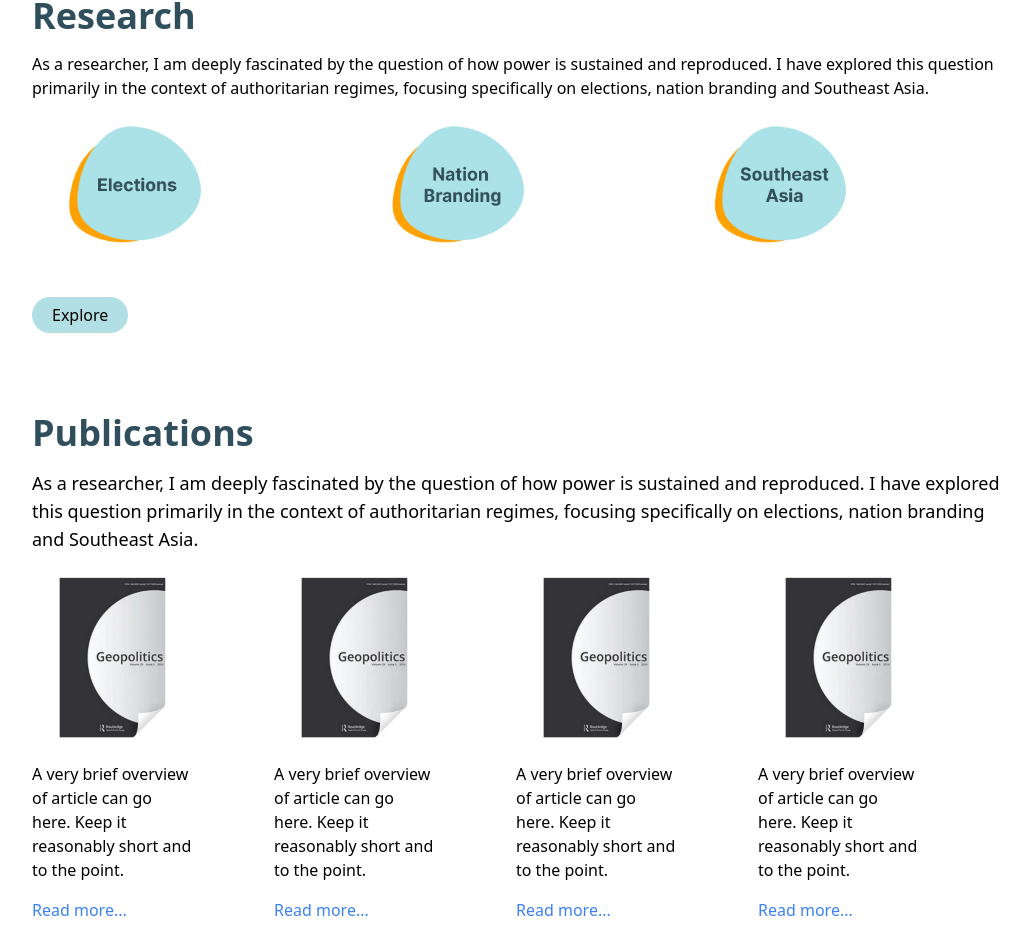
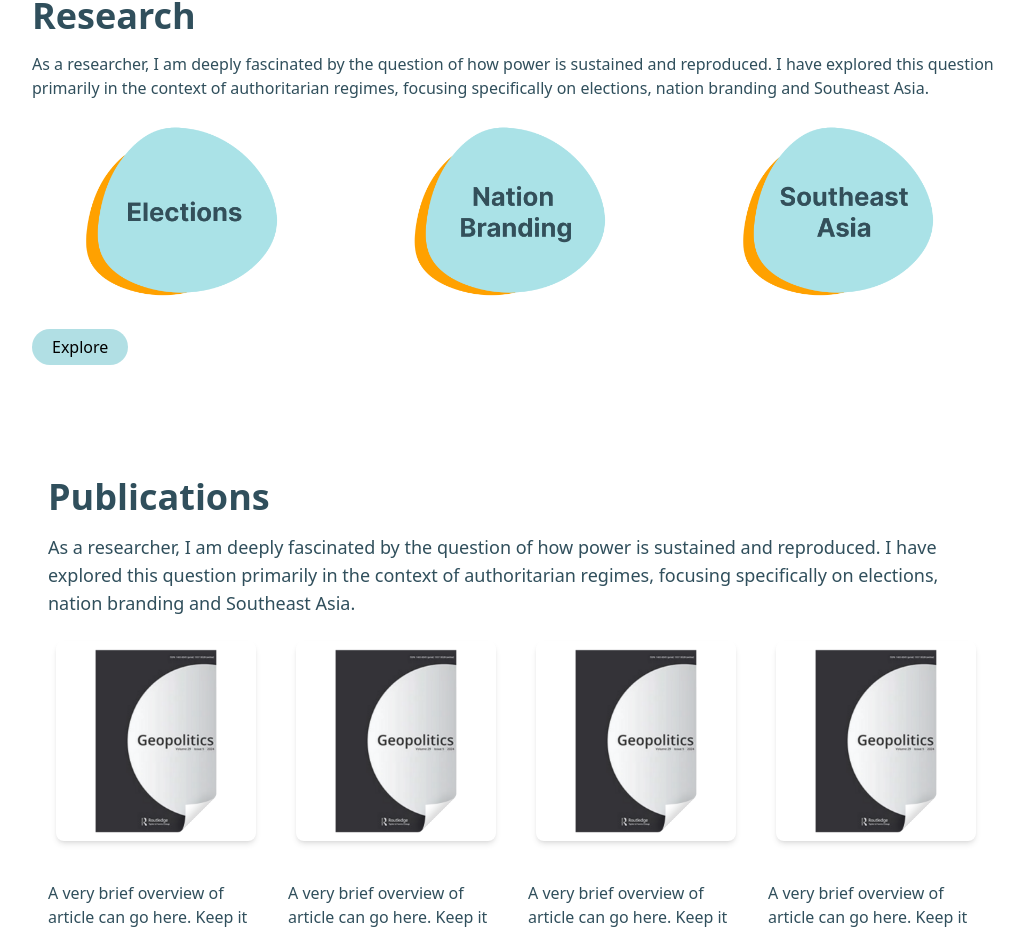
Before and after one commit to JAldo1980/petra-alderman-website, a React (Vite) app: page / in a window 1280 px wide. Shown: the part 1416-2349 px from the top of the page, without its empty margins (124-1153 px from the left). Built offline with nearby package versions, Linux system fonts and the light colour scheme.

Commit message:
adjusted grid styling and element styling on the publication element

```diff
--- a/src/components/ImagesAbove.jsx
+++ b/src/components/ImagesAbove.jsx
@@ -2,27 +2,35 @@ import React from "react";
 
 const ImagesAbove = ({
   title,
-  generalDescription, // New prop for overall description
+  generalDescription,
   publicationData,
   imageClassName,
   contentClassName,
 }) => {
   return (
-    <div className="images-above mt-12">
+    <div className="images-above mt-12 px-4">
       <h2 className="text-4xl font-bold text-text-dark mb-4">{title}</h2>
       {generalDescription && (
-        <p className="text-lg text-text-light mb-6">{generalDescription}</p>
+        <p className="text-lg text-text-dark mb-6">{generalDescription}</p>
       )}
-      <div className="grid grid-cols-4 items-center">
+      <div className="grid grid-cols-1 sm:grid-cols-2 lg:grid-cols-4 gap-6">
         {publicationData.map((image, index) => (
           <div
             key={index}
-            className={`image ${imageClassName} flex flex-col justify-center items-center`}
+            className={`image ${imageClassName} flex flex-col justify-center items-center text-center`}
           >
-            <img src={image.imageSrc} alt={`Image ${index + 1}`} />
+            <img
+              src={image.imageSrc}
+              alt={`Image ${index + 1}`}
+              className="w-full max-w-[200px] rounded-lg shadow-md p-2"
+            />
             <div className="mt-6">
-              <p className="text-base mb-4">{image.description}</p>
+              <p className="text-start text-text-dark my-4">
+                {image.description}
+              </p>
               {image.link && (
+                <div className="text-start">
+                  {" "}
                   <a
                     href={image.link}
                     className="text-blue-500 hover:underline"
@@ -31,6 +39,7 @@ const ImagesAbove = ({
                   >
                     Read more...
                   </a>
+                </div>
               )}
               <div className={`aside-content ${contentClassName}`}>
                 {image.customContent}
--- a/src/components/ImagesBelow.jsx
+++ b/src/components/ImagesBelow.jsx
@@ -11,9 +11,9 @@ const ImagesBelow = ({
   return (
     <div className="images-below">
       <h2 className="text-4xl font-bold text-text-dark mb-4">{title}</h2>
-      <p className="text-base mb-6">{description}</p>
+      <p className="text-base text-text-dark mb-6">{description}</p>
       <div className={`aside-content ${contentClassName}`}>{children}</div>
-      <div className="grid grid-cols-1 md:grid-cols-3 items-center">
+      <div className="grid grid-cols-1 md:grid-cols-3 gap-4">
         {images.map((imageSrc, index) => (
           <div
             key={index}
@@ -23,7 +23,6 @@ const ImagesBelow = ({
           </div>
         ))}
       </div>
-      <div className="mt-6"></div>
     </div>
   );
 };
--- a/src/pages/Home.jsx
+++ b/src/pages/Home.jsx
@@ -130,13 +130,14 @@ const Home = () => {
             title="Research"
             description="As a researcher, I am deeply fascinated by the question of how power is sustained and reproduced. I have explored this question primarily in the context of authoritarian regimes, focusing specifically on elections, nation branding and Southeast Asia."
             images={researchImages}
-            imageClassName="w-2/3"
+            imageClassName=""
             contentClassName="mb-4"
           ></ImagesBelow>
           <button className="bg-button-blue py-1.5 px-5 rounded-full mt-6">
             Explore
           </button>
         </Container>
+      </div>
       <Container>
         <div className=" py-8">
           <ImagesAbove
@@ -168,12 +169,11 @@ const Home = () => {
                 link: "https://example.com/image3",
               },
             ]}
-              imageClassName="w-2/3"
+            imageClassName=""
             contentClassName="mb-4"
           />
         </div>
       </Container>
-      </div>
     </>
   );
 };
```
Lines whose indentation alone changed are shown as unchanged.
